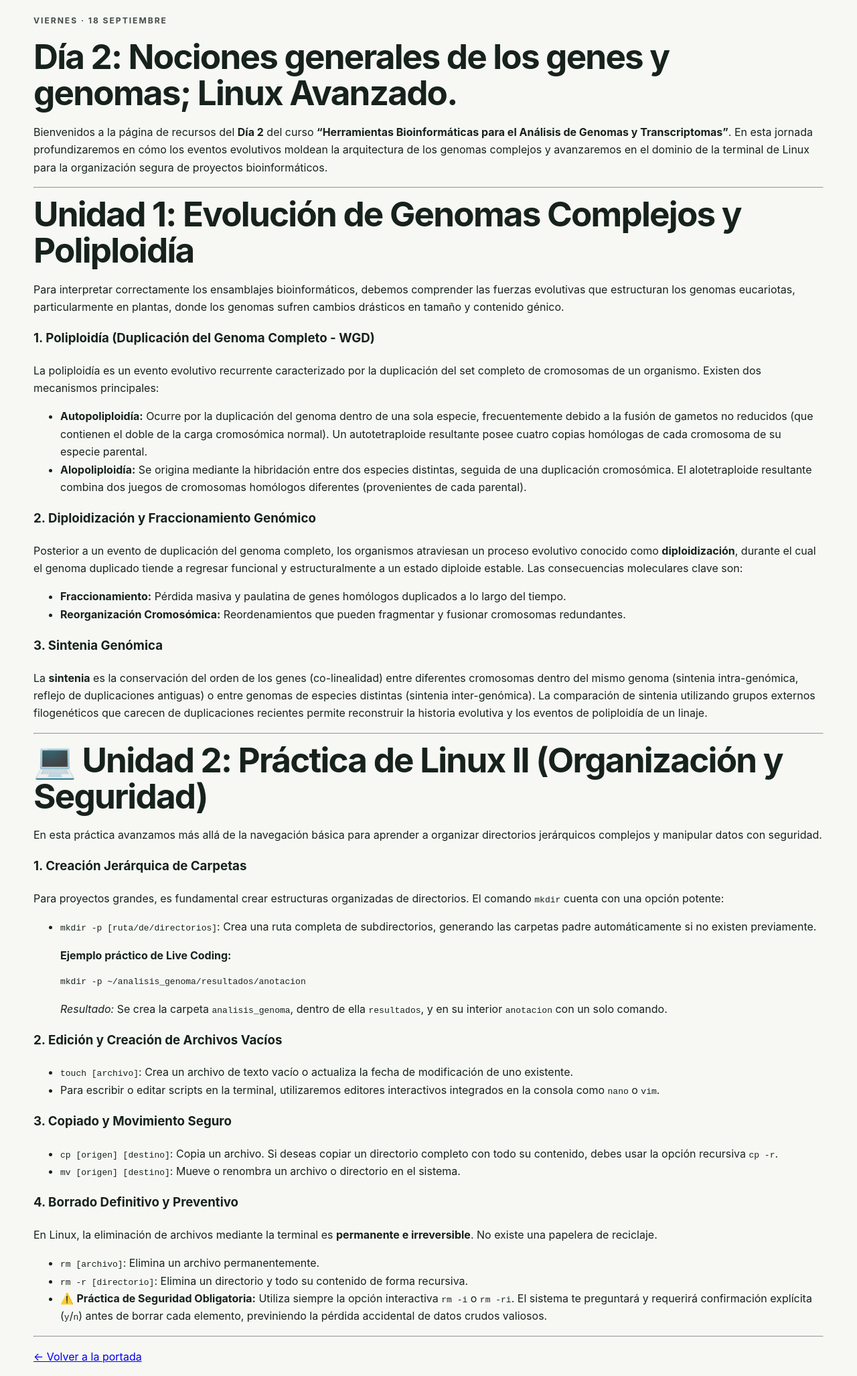
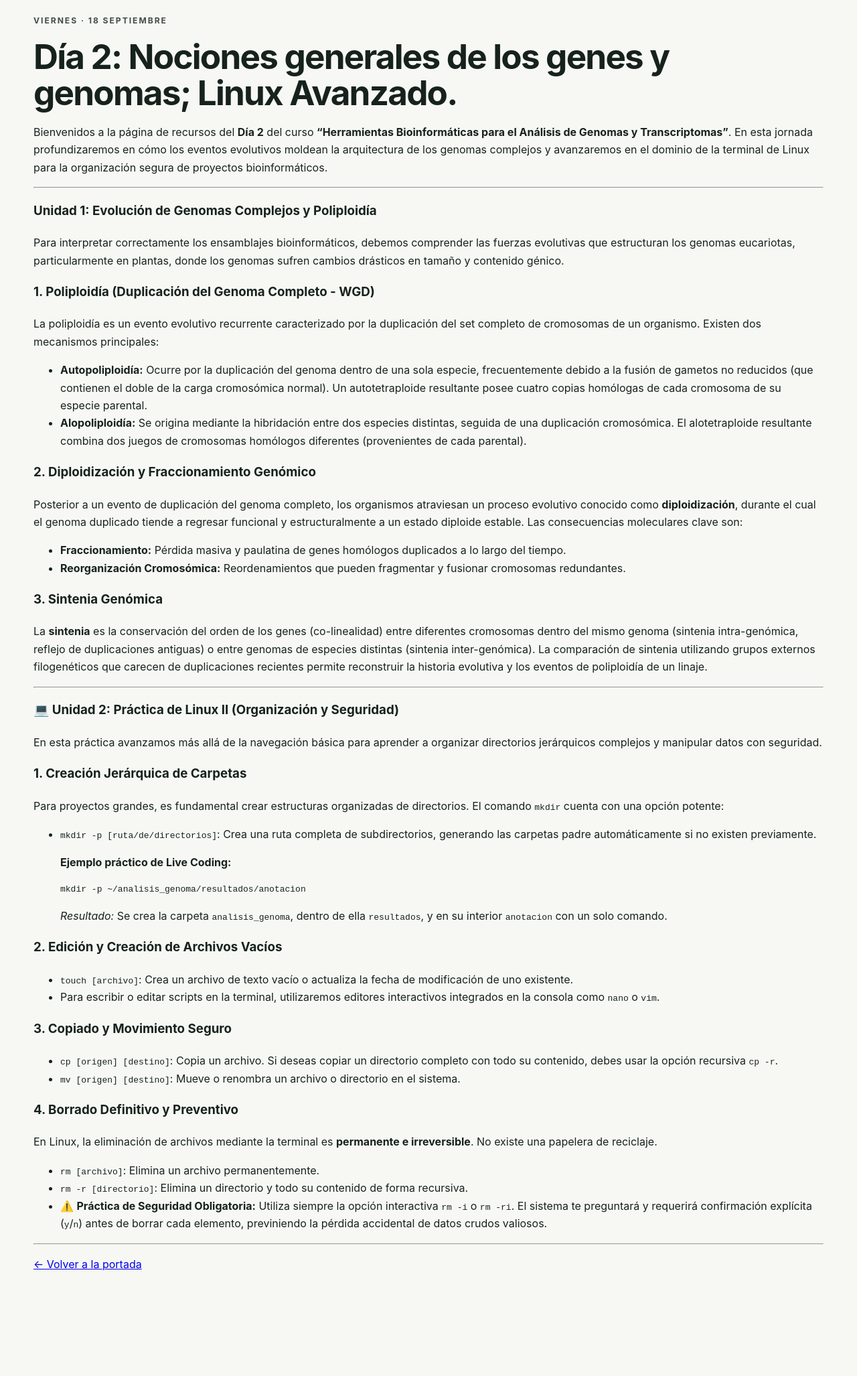
Before and after one commit to vitoem/HBGT_2026, a Jekyll site: the page built from docs/dia-02.md, in a window 1280 px wide. Shown: the whole page at 67% size. Built offline with Jekyll 4.4.1, drawn with Linux system fonts in a browser that asks for light colours; after the commit the page ends 1916 px from its top, so only the background shows below that.

Commit message:
Change headings from H2 to H3 in dia-02.md

```diff
--- a/docs/dia-02.md
+++ b/docs/dia-02.md
@@ -11,7 +11,7 @@ Bienvenidos a la página de recursos del **Día 2** del curso **"Herramientas Bi
 
 ---
 
-## Unidad 1: Evolución de Genomas Complejos y Poliploidía
+### Unidad 1: Evolución de Genomas Complejos y Poliploidía
 
 Para interpretar correctamente los ensamblajes bioinformáticos, debemos comprender las fuerzas evolutivas que estructuran los genomas eucariotas, particularmente en plantas, donde los genomas sufren cambios drásticos en tamaño y contenido génico.
 
@@ -30,7 +30,7 @@ La **sintenia** es la conservación del orden de los genes (co-linealidad) entre
 
 ---
 
-## 💻 Unidad 2: Práctica de Linux II (Organización y Seguridad)
+### 💻 Unidad 2: Práctica de Linux II (Organización y Seguridad)
 
 En esta práctica avanzamos más allá de la navegación básica para aprender a organizar directorios jerárquicos complejos y manipular datos con seguridad.
 
```
